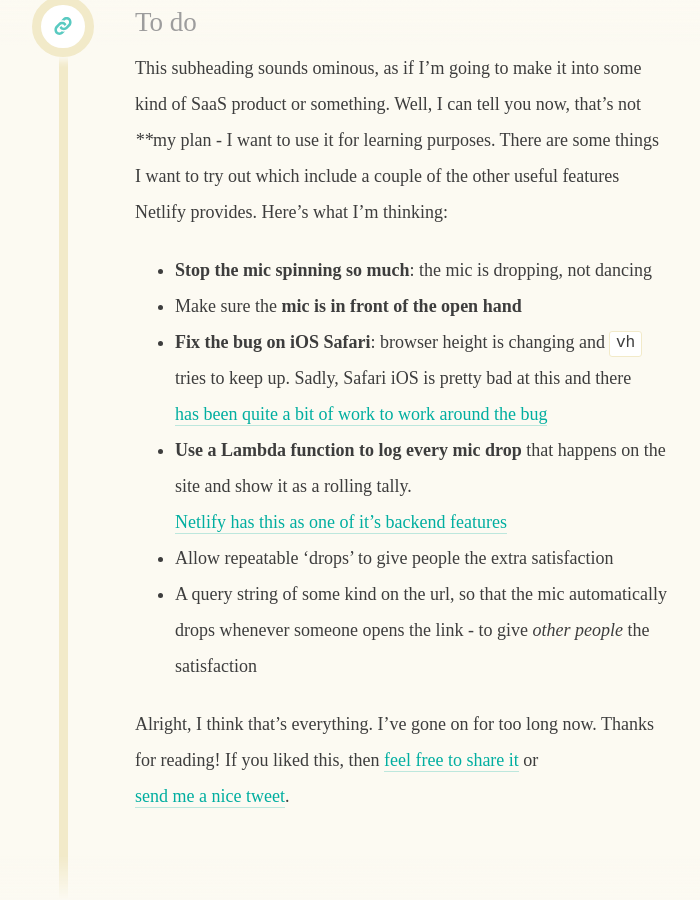
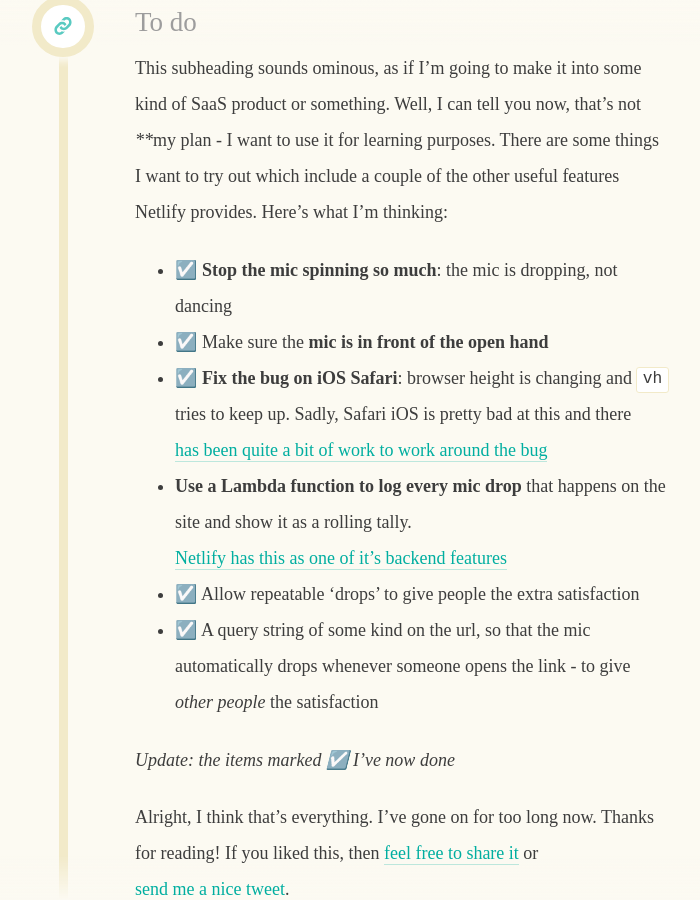
Before and after one commit to daviddarnes/david.darn.es, a Jekyll site: the page built from _posts/2018-08-16-dropping-the-mic-on-netlify.md, in a window 1280 px wide and 900 px high, scrolled down 5289 px. Shown: the whole window, without its empty margins (301-1001 px from the left). Built offline with Jekyll 4.4.1, drawn with Linux system fonts in a browser that asks for light colours; emoji names are drawn with the system emoji font; some web fonts are replaced.

Commit message:
Update what do tos I've done

```diff
--- a/_posts/2018-08-16-dropping-the-mic-on-netlify.md
+++ b/_posts/2018-08-16-dropping-the-mic-on-netlify.md
@@ -108,11 +108,13 @@ https://twitter.com/philhawksworth/status/1029669405146472448) and [having a lau
 ## To do
 This subheading sounds ominous, as if I’m going to make it into some kind of SaaS product or something. Well, I can tell you now, that’s not ****my plan - I want to use it for learning purposes. There are some things I want to try out which include a couple of the other useful features Netlify provides. Here’s what I’m thinking:
 
-- **Stop the mic spinning so much**: the mic is dropping, not dancing
-- Make sure the **mic is in front of the open hand**
-- **Fix the bug on iOS Safari**: browser height is changing and `vh` tries to keep up. Sadly, Safari iOS is pretty bad at this and there [has been quite a bit of work to work around the bug](https://medium.com/samsung-internet-dev/toolbars-keyboards-and-the-viewports-10abcc6c3769#e8fd)
+- :ballot_box_with_check: **Stop the mic spinning so much**: the mic is dropping, not dancing
+- :ballot_box_with_check: Make sure the **mic is in front of the open hand**
+- :ballot_box_with_check: **Fix the bug on iOS Safari**: browser height is changing and `vh` tries to keep up. Sadly, Safari iOS is pretty bad at this and there [has been quite a bit of work to work around the bug](https://medium.com/samsung-internet-dev/toolbars-keyboards-and-the-viewports-10abcc6c3769#e8fd)
 - **Use a Lambda function to log every mic drop** that happens on the site and show it as a rolling tally. [Netlify has this as one of it’s backend features](https://www.netlify.com/features/#add-ons)
-- Allow repeatable ‘drops’ to give people the extra satisfaction
-- A query string of some kind on the url, so that the mic automatically drops whenever someone opens the link - to give *other people* the satisfaction
+- :ballot_box_with_check: Allow repeatable ‘drops’ to give people the extra satisfaction
+- :ballot_box_with_check: A query string of some kind on the url, so that the mic automatically drops whenever someone opens the link - to give *other people* the satisfaction
+
+_Update: the items marked :ballot_box_with_check: I've now done_
 
 Alright, I think that’s everything. I’ve gone on for too long now. Thanks for reading! If you liked this, then [feel free to share it](https://twitter.com/home?status=Dropping%20the%20mic%20on%20%40Netlify%20in%2020%20minutes%20https%3A//david.darn.es/2018/08/16/dropping-the-mic-on-netlify/%20by%20%40DavidDarnes) or [send me a nice tweet](https://twitter.com/DavidDarnes).
```
